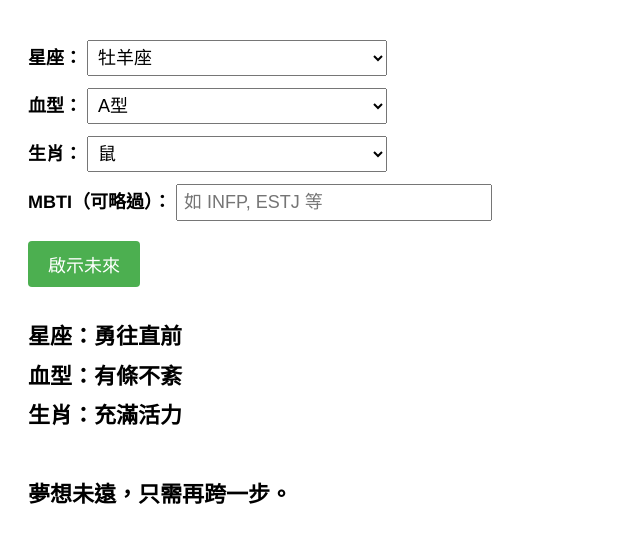
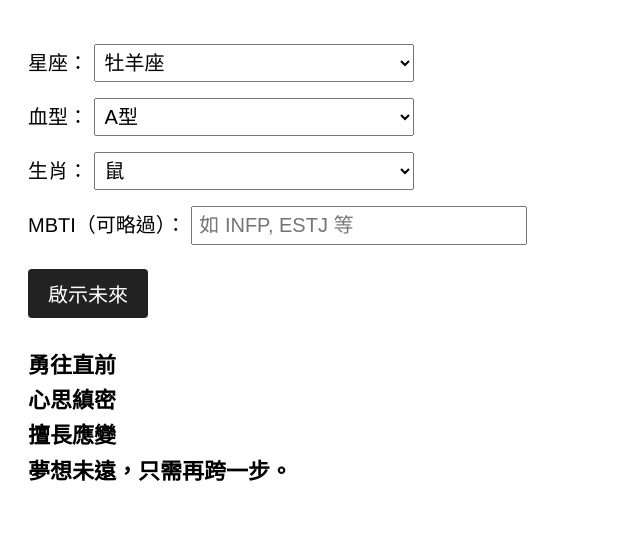
Before and after one commit to lanweiluan/makedreambesure, a plain HTML site: page index.html in a window 1280 px wide. Both pictures are taken after a click on the button "啟示未來". Shown: the whole page, without its empty margins (0-640 px from the left). Drawn offline with Linux system fonts and the light colour scheme.

Commit message:
Add files via upload

```diff
--- a/index.html
+++ b/index.html
@@ -9,35 +9,35 @@
     body {
       font-family: "Helvetica Neue", sans-serif;
       padding: 20px;
-      line-height: 1.8;
-      font-size: 18px;
+      font-size: 20px;
+      background-color: #fff;
+      color: #000;
     }
     label {
       display: block;
-      margin-top: 12px;
-      font-weight: bold;
-      font-size: 18px;
+      margin-top: 16px;
     }
     select, input[type=text] {
-      font-size: 18px;
+      font-size: 20px;
       padding: 6px;
       width: 100%;
-      max-width: 300px;
+      max-width: 320px;
     }
     button {
-      margin-top: 20px;
+      margin-top: 24px;
       padding: 10px 20px;
-      font-size: 18px;
-      background-color: #4CAF50;
+      font-size: 20px;
+      background-color: #222;
       color: white;
       border: none;
+      border-radius: 4px;
       cursor: pointer;
-      border-radius: 4px;
     }
     #result {
       margin-top: 30px;
       font-size: 22px;
       font-weight: bold;
+      line-height: 1.6;
     }
   </style>
 </head>
@@ -75,47 +75,59 @@
 
   <script>
     const zodiacTraits = {
-      "牡羊座": ["勇往直前", "充滿能量", "天生領袖", "敢夢敢追", "毫不退縮", "純真直率", "極具行動力", "堅毅果敢", "爆發力十足", "信念堅定"],
-      "金牛座": ["腳踏實地", "穩健可靠", "不輕言放棄", "細膩溫和", "守護承諾", "理財高手", "內心剛毅", "溫暖沉穩", "有始有終", "值得信賴"],
-      "雙子座": ["聰明機智", "反應超快", "適應力強", "多才多藝", "口才出眾", "創意豐富", "靈活多變", "擅長溝通", "心思靈巧", "樂觀向上"],
-      "巨蟹座": ["感性真摯", "溫柔體貼", "重情重義", "細心照顧", "直覺敏銳", "善解人意", "擁抱溫暖", "情感豐沛", "堅韌柔情", "富有包容"],
-      "獅子座": ["自信閃耀", "勇氣十足", "正義感強", "擅於激勵", "領導魅力", "敢於承擔", "氣場強大", "榮譽感強", "直率果敢", "追求卓越"],
-      "處女座": ["細膩精準", "條理分明", "追求完美", "一絲不苟", "責任心強", "眼光獨到", "邏輯清晰", "務實可靠", "心思細膩", "堅守原則"],
-      "天秤座": ["氣質優雅", "追求和諧", "公正無私", "審美出眾", "人緣極佳", "理性溫和", "善於協調", "態度圓融", "思想開放", "平衡能手"],
-      "天蠍座": ["堅定執著", "直覺敏銳", "深思熟慮", "情感濃烈", "洞察人心", "意志堅強", "忠誠可靠", "行動果決", "不懼黑暗", "神秘魅力"],
-      "射手座": ["樂觀豁達", "熱愛冒險", "自由靈魂", "心胸開闊", "求知若渴", "直率真誠", "擁抱變化", "充滿理想", "敢於嘗試", "快樂傳染源"],
-      "魔羯座": ["腳踏實地", "目標明確", "不怕辛苦", "極具耐力", "自我要求", "堅持到底", "擅長規劃", "執行力強", "內斂沉穩", "低調踏實"],
-      "水瓶座": ["思想前衛", "創意無限", "特立獨行", "理性冷靜", "博愛精神", "善於創新", "好奇心強", "追求真理", "拒絕平凡", "腦洞奇大"],
-      "雙魚座": ["富有想像", "同理心強", "浪漫多情", "藝術天賦", "內心柔軟", "心靈細膩", "感受力強", "溫暖善良", "善於療癒", "擁抱夢想"]
+      "牡羊座": ["勇往直前", "敢夢敢追", "堅毅果敢"],
+      "金牛座": ["腳踏實地", "守護承諾", "值得信賴"],
+      "雙子座": ["聰明機智", "多才多藝", "靈活多變"],
+      "巨蟹座": ["溫柔體貼", "善解人意", "情感豐沛"],
+      "獅子座": ["自信閃耀", "正義感強", "直率果敢"],
+      "處女座": ["細膩精準", "追求完美", "務實可靠"],
+      "天秤座": ["氣質優雅", "人緣極佳", "平衡能手"],
+      "天蠍座": ["堅定執著", "意志堅強", "神秘魅力"],
+      "射手座": ["樂觀豁達", "自由靈魂", "充滿理想"],
+      "魔羯座": ["腳踏實地", "堅持到底", "低調踏實"],
+      "水瓶座": ["思想前衛", "創意無限", "腦洞奇大"],
+      "雙魚座": ["富有想像", "感受力強", "擁抱夢想"]
     };
 
     const bloodTraits = {
-      "A型": ["踏實穩定", "負責盡職", "溫柔體貼", "有條不紊", "心思縝密", "具備耐性", "待人謙和", "凡事盡心", "自律守信", "誠懇可靠"],
-      "B型": ["熱情開朗", "富有創意", "行動迅速", "直率坦白", "表達自我", "喜歡自由", "感染力強", "點子豐富", "開朗有趣", "勇於嘗新"],
-      "O型": ["領袖氣質", "包容力強", "坦率大方", "樂觀主義", "意志堅定", "擅於協調", "豪爽可靠", "充滿活力", "有魅力者", "能量十足"],
-      "AB型": ["理性聰慧", "沉著冷靜", "洞察敏銳", "個性獨立", "善於分析", "思路清晰", "兼具感性", "特立獨行", "淡定自若", "神秘豐富"]
+      "A型": ["踏實穩定", "心思縝密", "誠懇可靠"],
+      "B型": ["熱情開朗", "直率坦白", "開朗有趣"],
+      "O型": ["領袖氣質", "坦率大方", "能量十足"],
+      "AB型": ["理性聰慧", "沉著冷靜", "神秘豐富"]
     };
 
     const animalTraits = {
-      "鼠": ["機敏靈巧", "靈活反應", "擅於觀察", "懂得把握時機", "具備謀略", "行動快速", "充滿活力", "口才出眾", "聰明伶俐", "擅長應變"],
-      "牛": ["勤奮努力", "踏實穩重", "吃苦耐勞", "執著堅定", "責任感強", "實事求是", "值得信賴", "心思慎密", "默默耕耘", "厚道可靠"],
-      "虎": ["充滿勇氣", "富有正義感", "敢於突破", "活力十足", "具領導魅力", "膽識過人", "敢做敢當", "充滿魄力", "魅力十足", "果敢有為"],
-      "兔": ["溫和友善", "處事圓融", "心思細膩", "善解人意", "懂得體貼", "舉止優雅", "敏捷思考", "待人真誠", "擁抱和諧", "感性細膩"],
-      "龍": ["氣宇非凡", "自信堅毅", "有大志向", "領袖氣質", "富有熱情", "思維敏捷", "不怕挑戰", "敢想敢衝", "野心勃勃", "充滿魅力"],
-      "蛇": ["深謀遠慮", "冷靜理智", "智慧過人", "直覺敏銳", "善於策略", "思維縝密", "氣質神秘", "擅長洞察", "話少深思", "行動審慎"],
-      "馬": ["積極樂觀", "行動迅速", "富有激情", "熱情洋溢", "善於表達", "自由奔放", "直率坦誠", "勇往直前", "不拘小節", "應變能力強"],
-      "羊": ["溫順體貼", "富有美感", "善解人意", "心思細膩", "充滿愛心", "文靜內斂", "具藝術天賦", "浪漫溫柔", "容易共鳴", "心境柔和"],
-      "猴": ["聰明伶俐", "機靈敏捷", "應變快狠準", "善於溝通", "有趣風趣", "多才多藝", "喜歡挑戰", "反應靈敏", "極具創意", "擅長模仿"],
-      "雞": ["言行果斷", "計畫縝密", "極具效率", "注重細節", "誠實守信", "心思敏捷", "責任心強", "條理分明", "整潔自律", "認真執著"],
-      "狗": ["忠誠可靠", "保護意識強", "正直無私", "真誠熱情", "勇敢直率", "擅於守護", "重視義氣", "穩定踏實", "信念堅定", "忠心耿耿"],
-      "豬": ["善良單純", "溫和友愛", "內心豐富", "待人真誠", "心地柔軟", "誠信為本", "慷慨大方", "懂得享受", "感性可愛", "富有愛心"]
+      "鼠": ["靈活反應", "口才出眾", "擅長應變"],
+      "牛": ["勤奮努力", "實事求是", "厚道可靠"],
+      "虎": ["充滿勇氣", "魅力十足", "果敢有為"],
+      "兔": ["溫和友善", "敏捷思考", "感性細膩"],
+      "龍": ["自信堅毅", "敢想敢衝", "充滿魅力"],
+      "蛇": ["冷靜理智", "氣質神秘", "行動審慎"],
+      "馬": ["積極樂觀", "自由奔放", "應變能力強"],
+      "羊": ["溫順體貼", "浪漫溫柔", "心境柔和"],
+      "猴": ["聰明伶俐", "善於溝通", "極具創意"],
+      "雞": ["果斷效率", "責任心強", "認真執著"],
+      "狗": ["忠誠可靠", "真誠熱情", "信念堅定"],
+      "豬": ["善良單純", "心地柔軟", "富有愛心"]
     };
 
     const mbtiTraits = {
-      "INFP": ["理想堅定", "溫柔真誠", "擁抱夢想", "善於表達", "富有創意", "理解深刻", "靈魂浪漫", "善感細膩", "有共鳴力", "溫暖治癒"],
-      "INTP": ["思考縝密", "創意豐富", "觀察敏銳", "靜水深流", "探索本質", "不流俗套", "邏輯通透", "知識廣博", "獨立深刻", "思想自由"],
-      "ENFP": ["熱情四射", "靈感閃耀", "社交高手", "富同理心", "能量滿滿", "心思活躍", "開朗有趣", "感性靈敏", "積極探索", "感染力強"],
-      "ISFJ": ["細膩關懷", "無私奉獻", "記憶力佳", "踏實溫和", "忠誠可靠", "重視承諾", "注重細節", "體貼入微", "樂於助人", "愛心滿滿"]
+      "INTJ": ["策略思維", "深謀遠慮", "堅定目標"],
+      "INTP": ["思考縝密", "探索真理", "獨立深刻"],
+      "ENTJ": ["領導果斷", "企圖心強", "具說服力"],
+      "ENTP": ["靈感活躍", "能言善辯", "點子源源"],
+      "INFJ": ["理想堅定", "共感力強", "溫柔穩重"],
+      "INFP": ["浪漫善良", "擁抱夢想", "同理豐沛"],
+      "ENFJ": ["激勵人心", "真誠熱情", "領袖氣質"],
+      "ENFP": ["熱情洋溢", "創意無限", "樂觀自信"],
+      "ISTJ": ["踏實堅定", "責任心強", "值得信賴"],
+      "ISFJ": ["無私奉獻", "細心體貼", "溫和忠誠"],
+      "ESTJ": ["果斷有效", "秩序明確", "管理能力強"],
+      "ESFJ": ["親切樂觀", "關懷他人", "重視和諧"],
+      "ISTP": ["實作高手", "冷靜務實", "問題解決者"],
+      "ISFP": ["安靜溫柔", "藝術氣息", "善良溫暖"],
+      "ESTP": ["活力十足", "臨場反應佳", "喜歡挑戰"],
+      "ESFP": ["開朗快樂", "擅長表演", "熱愛生活"]
     };
 
     const endings = [
@@ -131,26 +143,25 @@
       "願你夢想照進現實。"
     ];
 
+    function randomPick(arr) {
+      return arr[Math.floor(Math.random() * arr.length)];
+    }
+
     function generate() {
       const zodiac = document.getElementById("zodiac").value;
       const blood = document.getElementById("blood").value;
       const animal = document.getElementById("animal").value;
       const mbti = document.getElementById("mbti").value.toUpperCase();
 
-      const zTrait = randomPick(zodiacTraits[zodiac]);
-      const bTrait = randomPick(bloodTraits[blood]);
-      const aTrait = randomPick(animalTraits[animal]);
-      const mTrait = mbtiTraits[mbti] ? randomPick(mbtiTraits[mbti]) : null;
-      const ending = randomPick(endings);
+      let output = [];
+      if (zodiacTraits[zodiac]) output.push(randomPick(zodiacTraits[zodiac]));
+      if (bloodTraits[blood]) output.push(randomPick(bloodTraits[blood]));
+      if (animalTraits[animal]) output.push(randomPick(animalTraits[animal]));
+      if (mbtiTraits[mbti]) output.push(randomPick(mbtiTraits[mbti]));
 
-      const traits = [`星座：${zTrait}`, `血型：${bTrait}`, `生肖：${aTrait}`];
-      if (mTrait) traits.push(`MBTI：${mTrait}`);
+      output.push(randomPick(endings));
 
-      document.getElementById("result").innerHTML = traits.join("<br>") + "<br><br>" + ending;
-    }
-
-    function randomPick(arr) {
-      return arr[Math.floor(Math.random() * arr.length)];
+      document.getElementById("result").innerHTML = output.join("<br>");
     }
   </script>
 </body>
```
